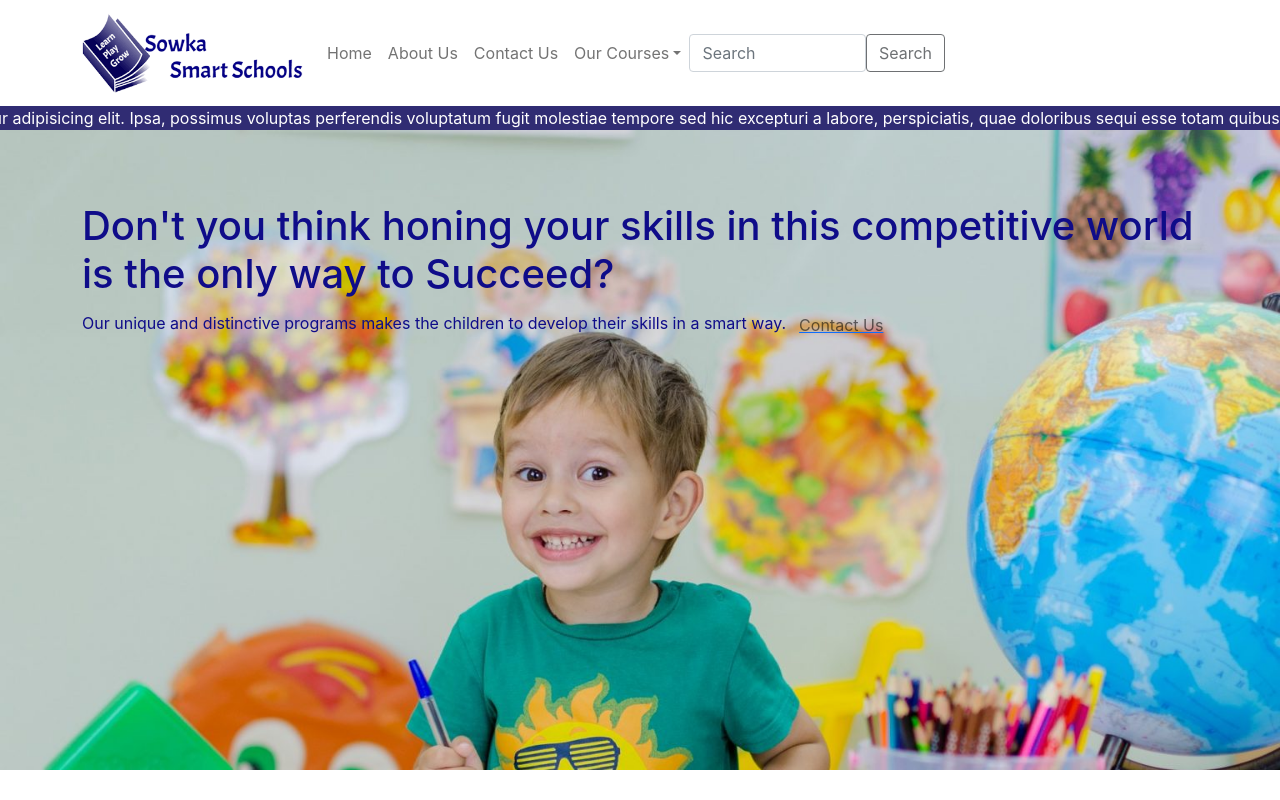
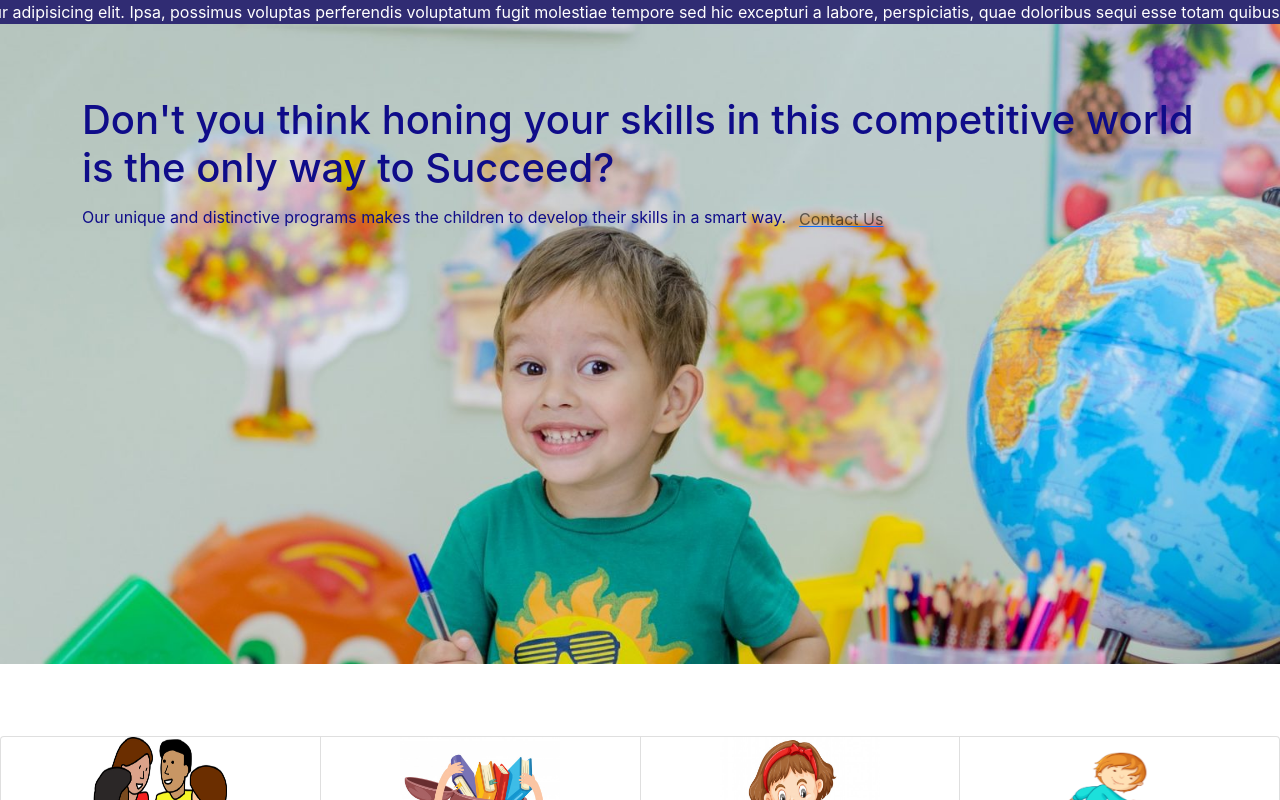
Before and after one commit to sowkasmartschools/sowkasmartschools.github.io, a React (Create React App) app: page / in a window 1280 px wide. Shown: the top 800 px of the page. Built offline with nearby package versions, Linux system fonts and the light colour scheme.

Commit message:
06052021-0830

```diff
--- a/src/App.js
+++ b/src/App.js
@@ -18,7 +18,6 @@ function App() {
   };
   return (
     <Router>
-      <NavigationBar/>
       <Marquee direction = "left"  style={marqueeStyle}>Lorem ipsum dolor sit amet consectetur adipisicing elit. Ipsa, possimus voluptas perferendis voluptatum fugit molestiae tempore sed hic excepturi a labore, perspiciatis, quae doloribus sequi esse totam quibusdam dolorem tenetur nesciunt consequatur placeat odit. Ducimus quas sunt esse laborum provident?</Marquee>
       <Switch>
         <Route path="/" exact component={Home} />
```
